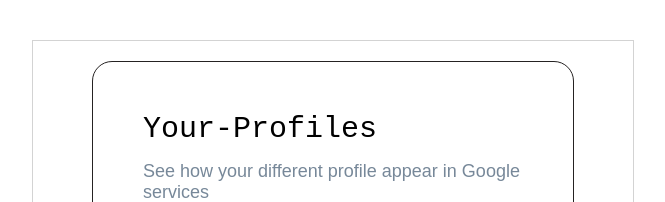
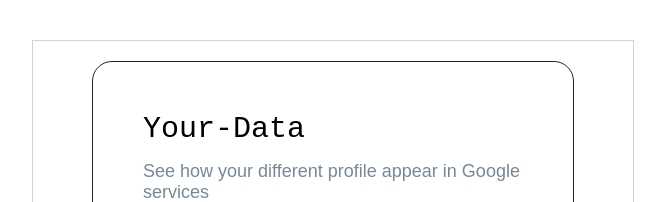
Before and after one commit to SripadJujar/My-Project, a plain HTML site: page index.html in a window 1280 px wide. Shown: the top 202 px of the page, without its empty margins (307-972 px from the left). Drawn offline with Linux system fonts and the light colour scheme.

Commit message:
add data

```diff
--- a/index.html
+++ b/index.html
@@ -10,7 +10,7 @@
     <div class="main">
       <div class="content">
         <div class="con">
-          <h2 class="head">Your-Profiles</h2>
+          <h2 class="head">Your-Data</h2>
           <p class="para">See how your different profile appear in Google services</p>
           <img
             src="https://plus.unsplash.com/premium_photo-1683121366070-5ceb7e007a97?q=80&w=2070&auto=format&fit=crop&ixlib=rb-4.0.3&ixid=M3wxMjA3fDB8MHxwaG90by1wYWdlfHx8fGVufDB8fHx8fA%3D%3D"
```
